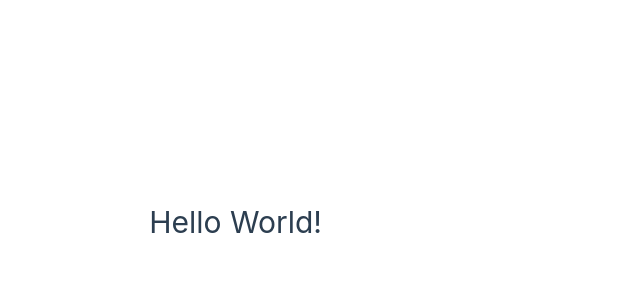
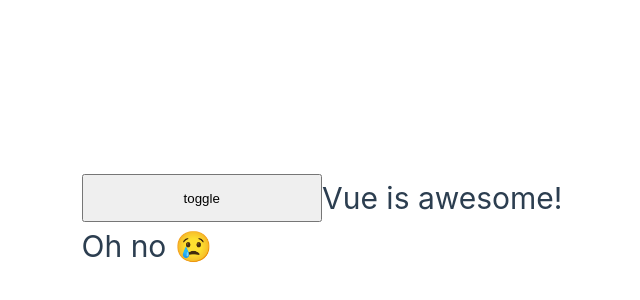
Before and after one commit to wubin28/vue-kata-node-18-18-0, a Vue app: page / in a window 1280 px wide. Shown: the part 178-478 px from the top of the page, without its empty margins (318-958 px from the left). Built offline with nearby package versions, Linux system fonts and the light colour scheme.

Commit message:
chore: prepare for step 6

```diff
--- a/src/App.vue
+++ b/src/App.vue
@@ -1,9 +1,17 @@
 <script setup lang="ts">
+import { ref } from 'vue'
+
+const awesome = ref(true)
+
+function toggle() {
+  // ...
+}
 </script>
 
 <template>
-  <h1>Hello World!</h1>
+  <button @click="toggle">toggle</button>
+  <h1>Vue is awesome!</h1>
+  <h1>Oh no 😢</h1>
 </template>
 
-<style scoped>
-</style>
+<style scoped></style>
```
